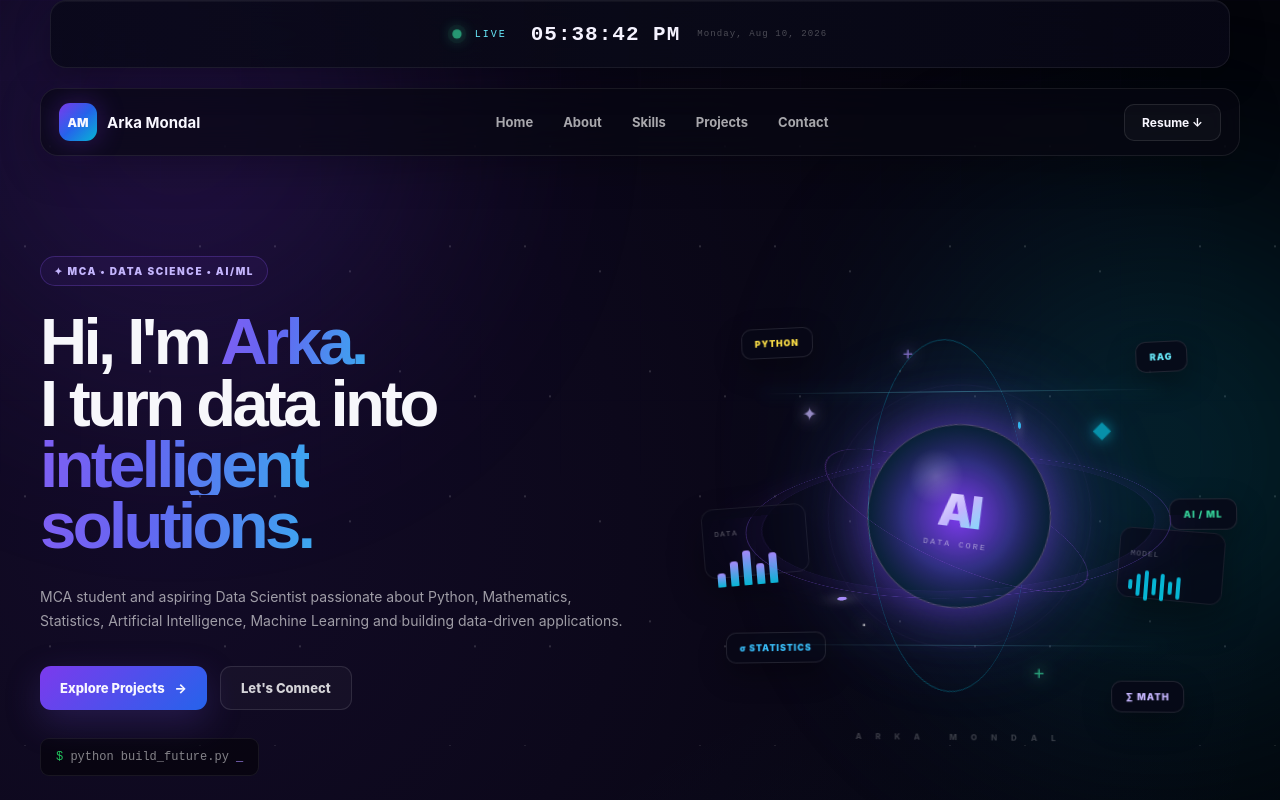
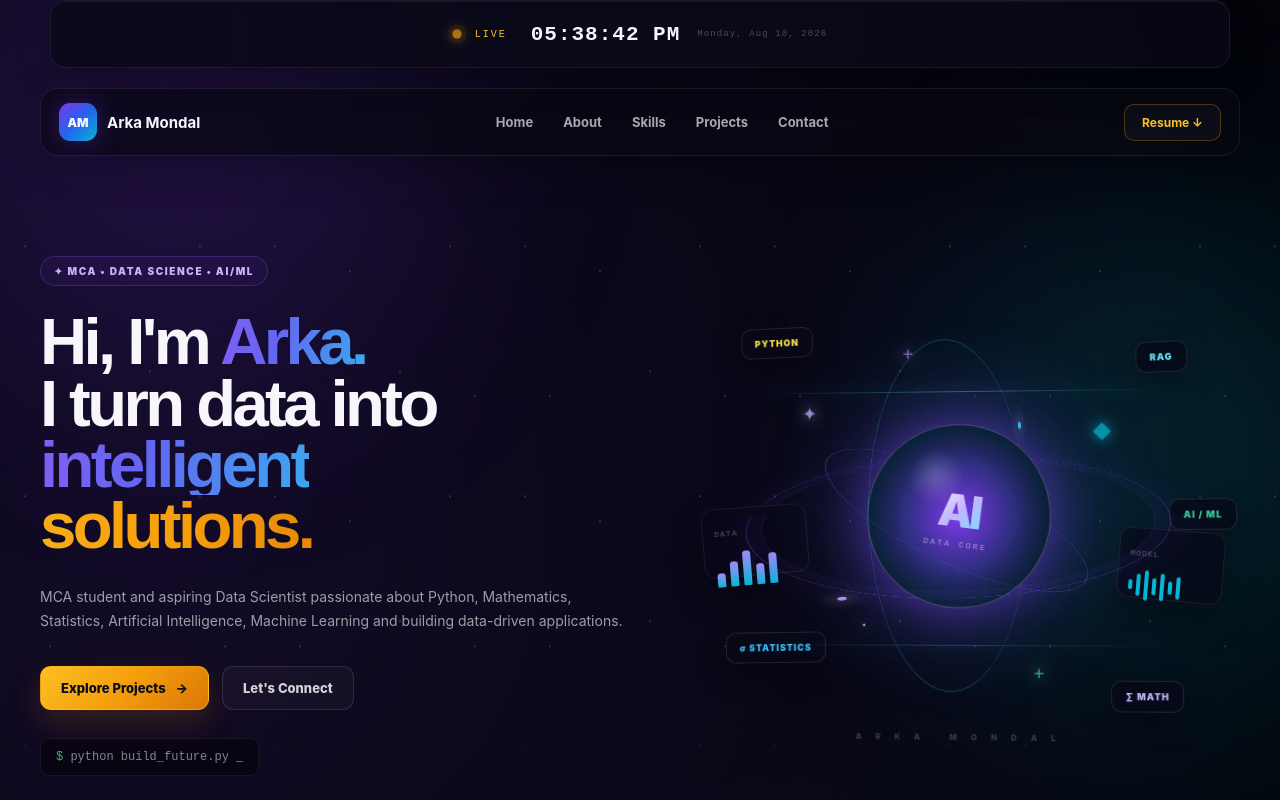
Before and after one commit to arka829636/arka-portfolio, a React (Vite) app: page / in a window 1280 px wide. Shown: the top 800 px of the page. Built offline with nearby package versions, Linux system fonts and the light colour scheme.

Commit message:
Update portfolio with SupplyShield project

```diff
--- a/src/App.css
+++ b/src/App.css
@@ -483,3 +483,73 @@ html,body,a,button{cursor:none}.custom-cursor{position:fixed;inset:0;z-index:100
   .learning-state-card{grid-template-columns:1fr}.learning-state-status{grid-column:auto}.learning-state-copy p{font-size:13px}
 }
 @media(prefers-reduced-motion:reduce){*,*:before,*:after{animation-duration:.01ms!important;animation-iteration-count:1!important;transition-duration:.01ms!important;scroll-behavior:auto!important}.reveal,.reveal-card{opacity:1!important;transform:none!important;filter:none!important}}
+
+
+/* ===== Professional amber accent update ===== */
+:root {
+  --color-amber: #F59E0B;
+  --color-amber-light: #FBBF24;
+  --color-amber-dark: #D97706;
+}
+
+/* Main hero call-to-action */
+.primary-btn {
+  color: #080B18;
+  background: linear-gradient(135deg, var(--color-amber-light), var(--color-amber), var(--color-amber-dark));
+  border: 1px solid rgba(251, 191, 36, 0.45);
+  box-shadow: 0 12px 30px rgba(245, 158, 11, 0.16);
+}
+.primary-btn:hover {
+  box-shadow: 0 14px 34px rgba(245, 158, 11, 0.3);
+}
+
+/* Amber solution headline, while retaining purple/cyan on other words */
+.hero-amber {
+  color: var(--color-amber);
+  background: linear-gradient(100deg, #FBBF24 0%, #F59E0B 55%, #D97706 100%);
+  -webkit-background-clip: text;
+  background-clip: text;
+  -webkit-text-fill-color: transparent;
+  background-size: 200% auto;
+  animation: gradient 5s linear infinite;
+}
+
+/* Navigation and resume action */
+.nav-links a:hover {
+  color: var(--color-amber);
+}
+.nav-links a:after {
+  background: linear-gradient(90deg, var(--color-amber-light), var(--color-amber-dark));
+}
+.resume-btn {
+  color: var(--color-amber-light);
+  border-color: rgba(245, 158, 11, 0.28);
+}
+.resume-btn:hover {
+  color: #080B18;
+  background: var(--color-amber);
+  border-color: var(--color-amber);
+}
+
+/* Amber hover accent on cards */
+.info-card:hover,
+.skill-group:hover,
+.project-card:hover,
+.contact-card:hover {
+  border-color: rgba(245, 158, 11, 0.58);
+  box-shadow: 0 18px 45px rgba(245, 158, 11, 0.09);
+}
+
+/* Small accent details */
+.live-dot {
+  background: var(--color-amber);
+  box-shadow: 0 0 0 4px rgba(245, 158, 11, 0.10), 0 0 13px var(--color-amber);
+}
+.live-label {
+  color: var(--color-amber-light);
+}
+.section-label {
+  color: var(--color-amber-light);
+  border-color: rgba(245, 158, 11, 0.35);
+  background: rgba(245, 158, 11, 0.07);
+}
--- a/src/App.jsx
+++ b/src/App.jsx
@@ -67,7 +67,7 @@ const projects = [
   {
     number: "01",
     category: "AI • FINTECH",
-    title: "Finlytic-AI",
+    title: "Finlytic AI — Intelligent Personal Finance Assistant",
     description:
       "AI-powered personal finance assistant for analyzing spending, detecting anomalies, predicting expenses, and retrieving financial insights.",
     tech: "Data Science • Machine Learning  • RAG • LLM",
@@ -76,13 +76,13 @@ const projects = [
   },
   {
     number: "02",
-    category: "HR • ANALYTICS",
-    title: "HR Analytics Dashboard",
+    category: "SUPPLY CHAIN • ANALYTICS",
+    title: "SupplyShield — Supply Chain Analytics & Risk Intelligence",
     description:
-      "An interactive HR dashboard for analyzing employee data, attrition patterns, workforce trends and generating actionable HR insights.",
-    tech: "Power BI • Excel • Data Analysis",
-    link: "https://github.com/arka829636",
-    linkLabel: "GitHub Profile →",
+      "An interactive analytics solution that transforms supply chain data into actionable insights on supplier performance, inventory, and operational risks.",
+    tech: "SQL · MySQL · Power BI · DAX · Data Analytics · Data Visualization",
+    link: "https://github.com/arka829636/SupplyShield.git",
+    linkLabel: "View Repository →",
   },
   {
     number: "03",
@@ -578,7 +578,7 @@ function App() {
               intelligent
             </span>
 
-            <span className="hero-line hero-gradient">
+            <span className="hero-line hero-amber">
               solutions.
             </span>
 
```
Also changed, not shown: src/index.css (line endings or trailing spaces).
